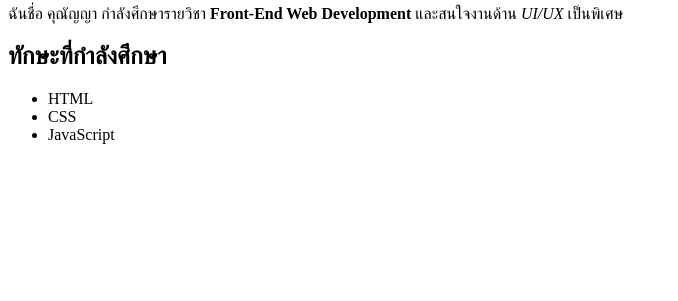
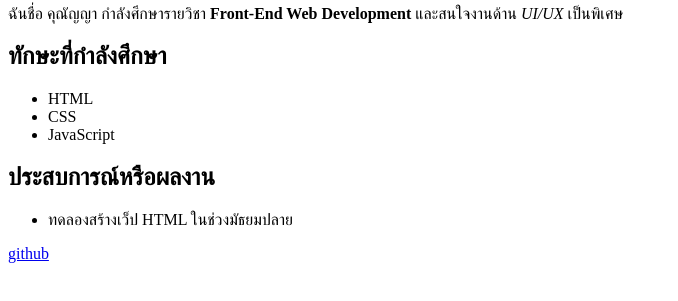
Before and after one commit to 68160025-buu/88726065, a plain HTML site: page week01/index.html in a window 1280 px wide. Shown: the part 75-376 px from the top of the page, without its empty margins (0-678 px from the left). Drawn offline with Linux system fonts and the light colour scheme.

Commit message:
เพิ่มประสบการณ์

```diff
--- a/week01/index.html
+++ b/week01/index.html
@@ -20,5 +20,11 @@
     <li>CSS</li>
     <li>JavaScript</li>
   </ul>
+  <h2>ประสบการณ์หรือผลงาน</h2>
+  <ul>
+
+    <li>ทดลองสร้างเว็ป HTML ในช่วงมัธยมปลาย</li>
+  </ul>
+  <a href="https://github.com/68160025-buu">github</a>
 </body>
 </html>
```
